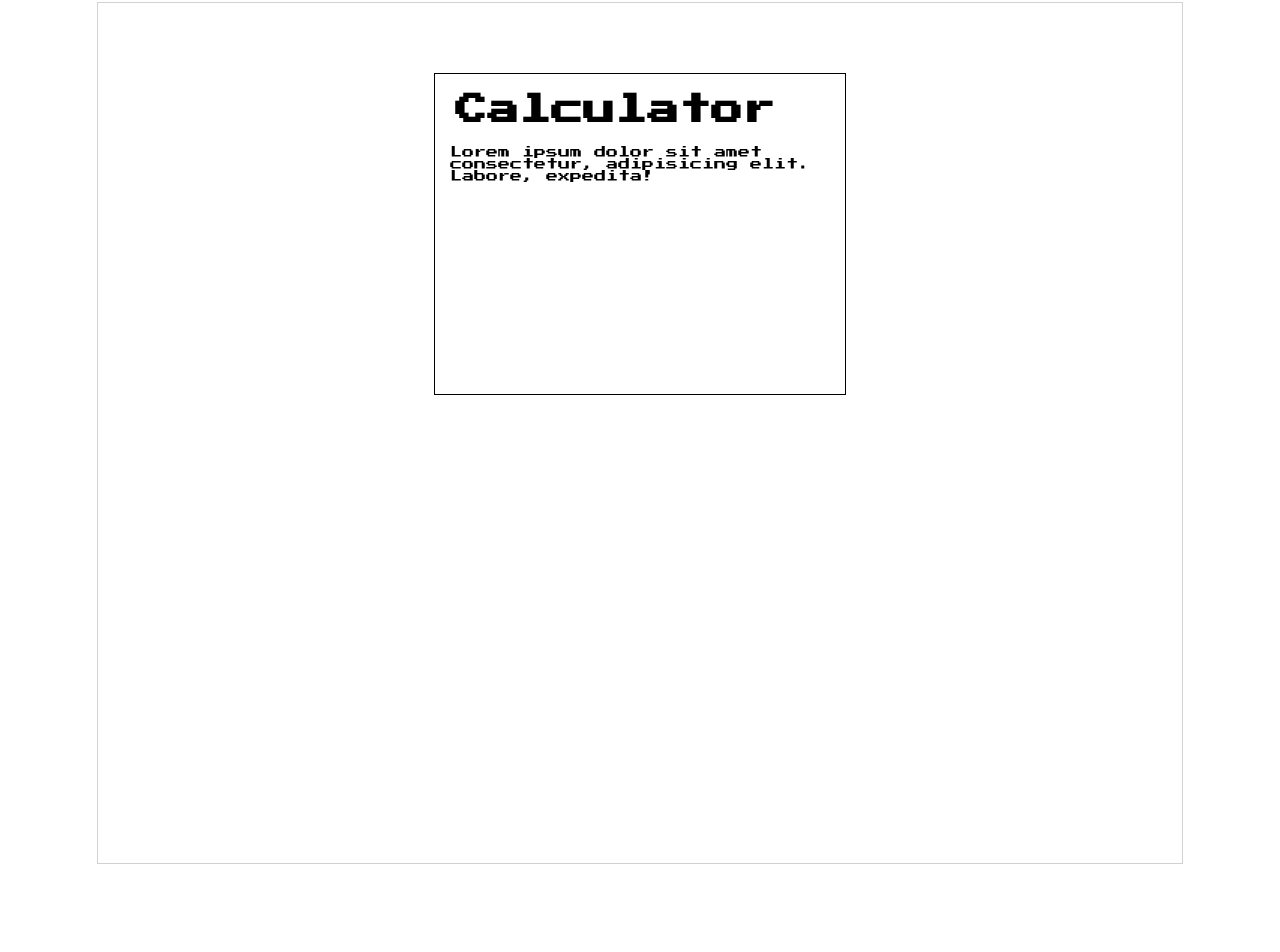
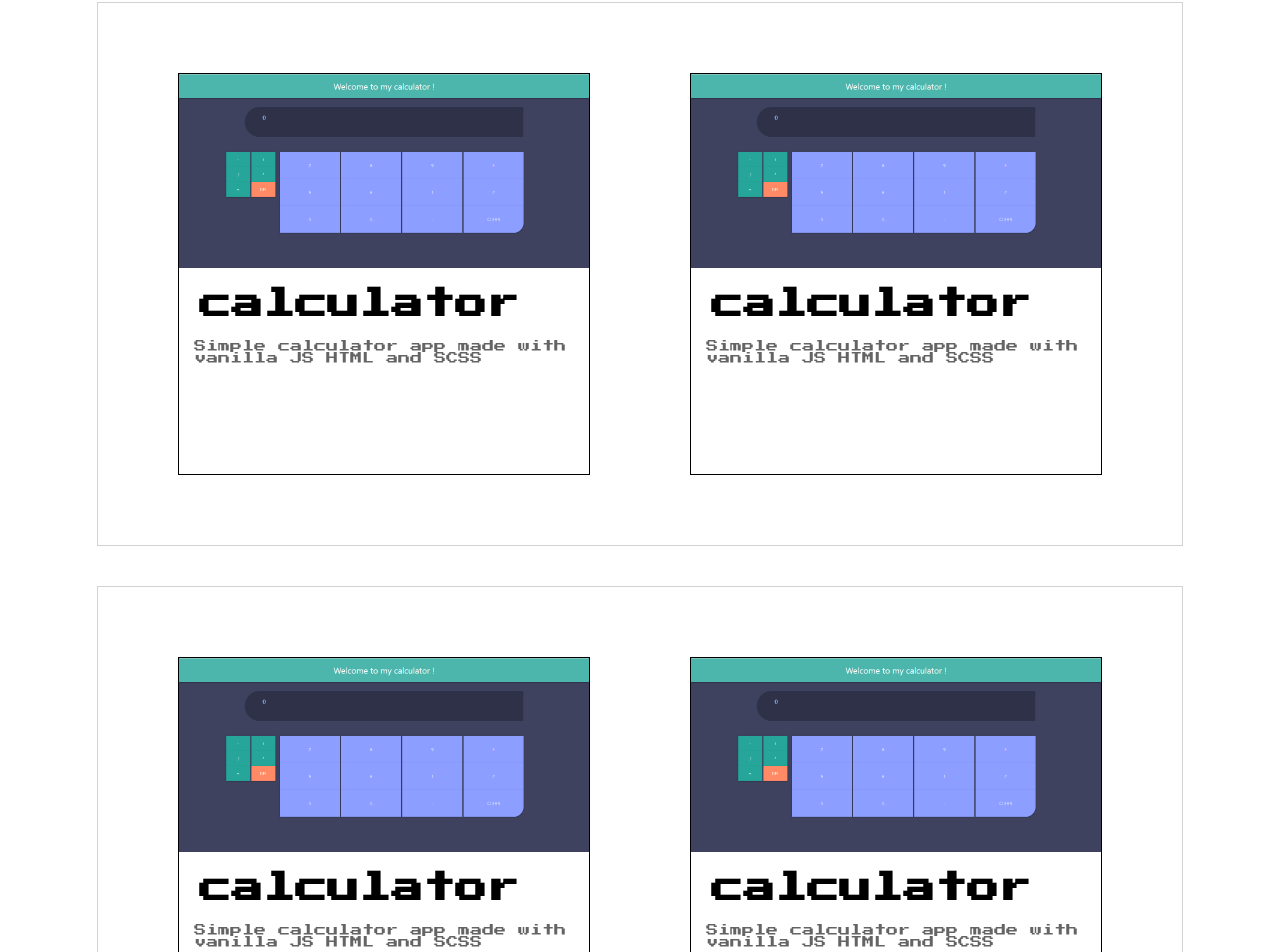
Before and after one commit to StormNotes/NgPort, an Angular app: page / in a window 1280 px wide. Shown: the part 852-1804 px from the top of the page. Before the commit the page ends 1756 px from the top, so only its background shows below. Built offline with nearby package versions, Linux system fonts and the light colour scheme.

Commit message:
for work

```diff
--- a/src/app/port/port.component.html
+++ b/src/app/port/port.component.html
@@ -1,7 +1,32 @@
 <div class="container">
    <div  class="card-container">
-       <h1>Calculator</h1>
-       <p>Lorem ipsum dolor sit amet consectetur, adipisicing elit. Labore, expedita!</p>
-       <img src="" alt="">
+     <img src="{{dict.page1.img}}" alt="">
+      <h1><a href="{{dict.page1.url}}"  target="_blank">{{dict.page1.title}}</a></h1>
+       <p>{{dict.page1.desc}}</p>
+       <p></p>
+    </div>
+    <div  class="card-container">
+        <img src="{{dict.page1.img}}" alt="">
+         <h1><a href="{{dict.page1.url}}"  target="_blank">{{dict.page1.title}}</a></h1>
+          <p>{{dict.page1.desc}}</p>
+          <p></p>
     </div>
 </div>
+
+
+<div class="container">
+   <div  class="card-container">
+     <img src="{{dict.page1.img}}" alt="">
+      <h1><a href="{{dict.page1.url}}"  target="_blank">{{dict.page1.title}}</a></h1>
+       <p>{{dict.page1.desc}}</p>
+       <p></p>
+    </div>
+    <div  class="card-container">
+        <img src="{{dict.page1.img}}" alt="">
+         <h1><a href="{{dict.page1.url}}"  target="_blank">{{dict.page1.title}}</a></h1>
+          <p>{{dict.page1.desc}}</p>
+          <p></p>
+    </div>
+</div>
+
+<!--  -->
--- a/src/app/port/port.component.scss
+++ b/src/app/port/port.component.scss
@@ -1,26 +1,36 @@
 .container{
     display: flex;
-    height:100vh;
+    height:auto;
     width: 80%;
     border:rgba(0, 0, 0, 0.178) solid 0.1px;
     margin: 40px auto;
     padding: 30px;
 
    .card-container{
+
        /* background: url('../../assets/images/calc.png') no-repeat; */
        background-size: cover;
        margin: 40px auto;
        border: black solid 1px;
-       height: 40%;
+       height: 400px;
        width:40%;
 
 
        h1{
          margin: 20px;
+         a{
+           color:#000000;
+           text-decoration: none;
+         }
        }
        p{
         margin: 15px;
         font-size: 12px;
        };
+
+       img{
+         width: 100%;
+         height: auto;
+       }
    }
 }
--- a/src/app/port/port.component.ts
+++ b/src/app/port/port.component.ts
@@ -7,10 +7,26 @@ import { Component, OnInit } from '@angular/core';
 })
 export class PortComponent implements OnInit {
 
-  constructor() {
+// tslint:disable-next-line: prefer-const
+   dict = {
+    page1:{
+      title:'calculator',
+      img:'../../assets/images/calc.png',
+      desc:'Simple calculator app made with vanilla JS HTML and SCSS',
+      url:'https://stormnotes.github.io/calcu/'
+    },
+    page2:{
+      title:'calculator',
+      desc:'Simple calculator app made with vanilla JS HTML and SCSS',
+      url:'https://stormnotes.github.io/calcu/'
+    }
+  };
+
+constructor() {
 
    }
 
-  ngOnInit() {
+ngOnInit() {
   }
+
 }
--- a/src/styles.scss
+++ b/src/styles.scss
@@ -7,4 +7,7 @@
 body{
   font-family: 'Press Start 2P', cursive;
 
+  p{
+    color: rgb(100, 100, 100);
+  }
 }
```
